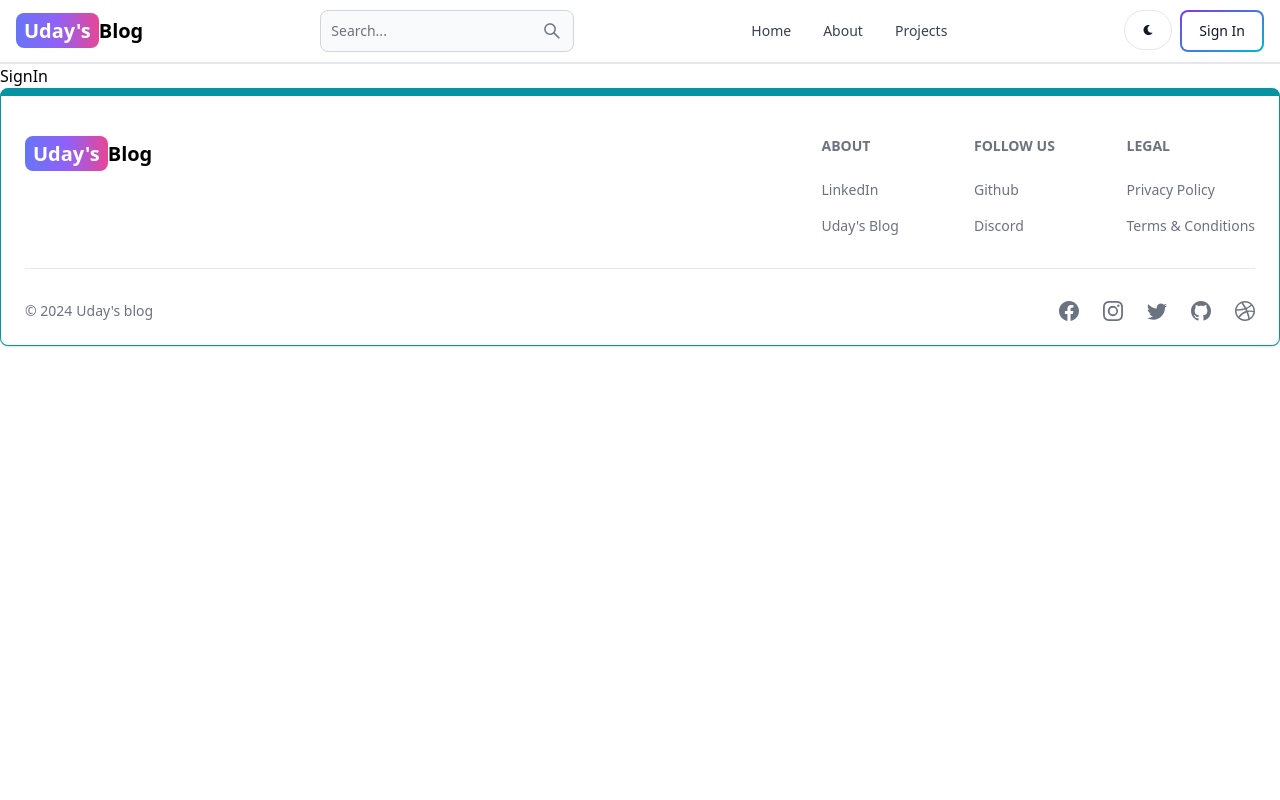
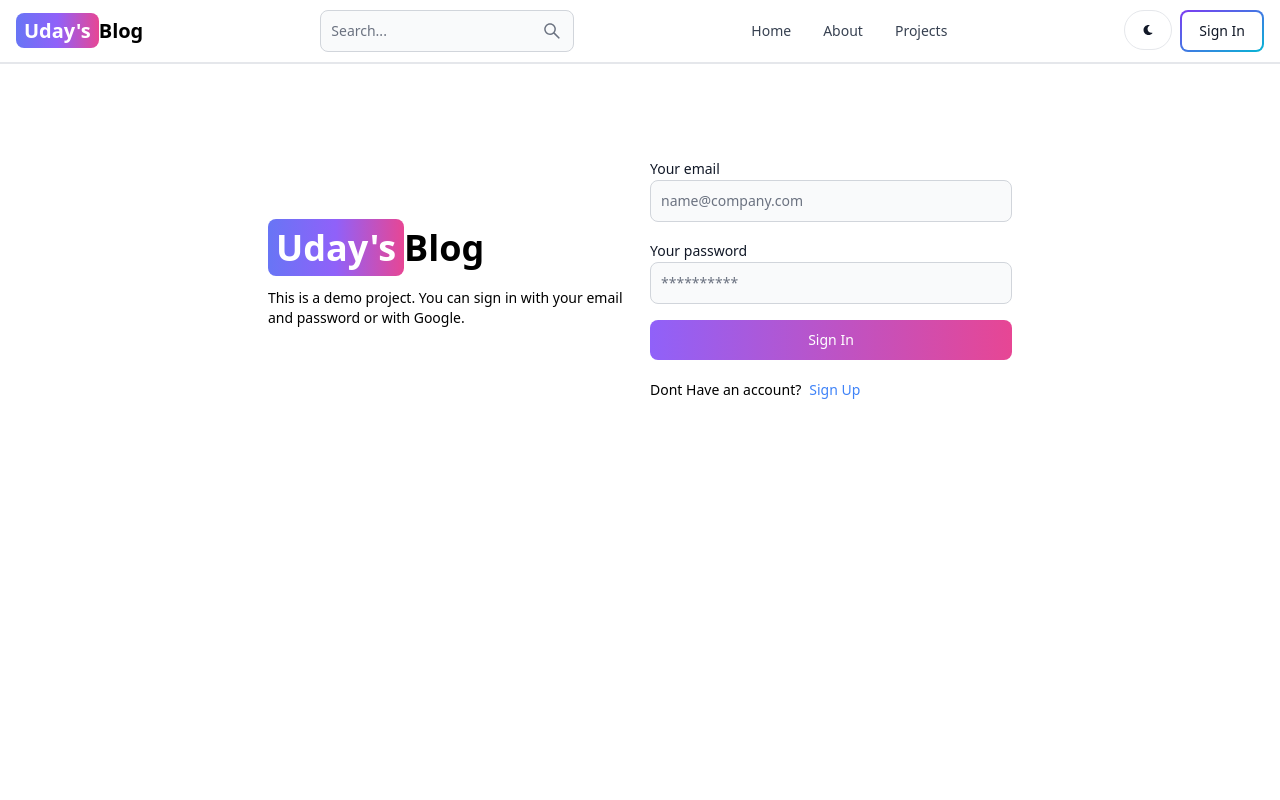
Before and after one commit to sharmaUday0903/mern-blog, a React (Vite) app in the folder client/: page /sign-in in a window 1280 px wide. Shown: the top 800 px of the page. Built offline with nearby package versions, Linux system fonts and the light colour scheme.

Commit message:
sigin-ui

```diff
--- a/client/src/pages/SignIn.jsx
+++ b/client/src/pages/SignIn.jsx
@@ -1,7 +1,107 @@
-import React from 'react'
+import { Alert, Button, Label, Spinner, TextInput } from 'flowbite-react';
+import { useState } from 'react';
+import { Link, useNavigate } from 'react-router-dom';
 
 export default function SignIn() {
+  const [formData, setFormData] = useState({});
+  const [errorMessage, setErrorMessage] = useState(null);
+  const [loading, setLoading] = useState(false);
+  const navigate = useNavigate();
+  const handleChange = (e) => {
+    setFormData({ ...formData, [e.target.id]: e.target.value.trim() });
+  };
+  const handleSubmit = async (e) => {
+    e.preventDefault();
+    if (!formData.email || !formData.password) {
+      return setErrorMessage('Please fill out all fields.');
+    }
+    try {
+      setLoading(true);
+      setErrorMessage(null);
+      const res = await fetch('/api/auth/signin', {
+        method: 'POST',
+        headers: { 'Content-Type': 'application/json' },
+        body: JSON.stringify(formData),
+      });
+      const data = await res.json();
+      if (data.success === false) {
+        return setErrorMessage(data.message);
+      }
+      setLoading(false);
+      if (res.ok) {
+        navigate('/');
+      }
+    } catch (error) {
+      setErrorMessage(error.message);
+      setLoading(false);
+    }
+  };
   return (
-    <div>SignIn</div>
-  )
+    <div className='min-h-screen mt-20'>
+      <div className='flex p-3 max-w-3xl mx-auto flex-col md:flex-row md:items-center gap-5'>
+        {/* left */}
+        <div className='flex-1'>
+          <Link to='/' className='font-bold dark:text-white text-4xl'>
+            <span className='px-2 py-1 bg-gradient-to-r from-indigo-500 via-purple-500 to-pink-500 rounded-lg text-white'>
+              Uday's
+            </span>
+            Blog
+          </Link>
+          <p className='text-sm mt-5'>
+            This is a demo project. You can sign in with your email and password
+            or with Google.
+          </p>
+        </div>
+        {/* right */}
+
+        <div className='flex-1'>
+          <form className='flex flex-col gap-4' onSubmit={handleSubmit}>
+            <div>
+              <Label value='Your email' />
+              <TextInput
+                type='email'
+                placeholder='name@company.com'
+                id='email'
+                onChange={handleChange}
+              />
+            </div>
+            <div>
+              <Label value='Your password' />
+              <TextInput
+                type='password'
+                placeholder='**********'
+                id='password'
+                onChange={handleChange}
+              />
+            </div>
+            <Button
+              gradientDuoTone='purpleToPink'
+              type='submit'
+              disabled={loading}
+            >
+              {loading ? (
+                <>
+                  <Spinner size='sm' />
+                  <span className='pl-3'>Loading...</span>
+                </>
+              ) : (
+                'Sign In'
+              )}
+            </Button>
+          </form>
+          <div className='flex gap-2 text-sm mt-5'>
+            <span>Dont Have an account?</span>
+            <Link to='/sign-up' className='text-blue-500'>
+              Sign Up
+            </Link>
+          </div>
+          {errorMessage && (
+            <Alert className='mt-5' color='failure'>
+              {errorMessage}
+            </Alert>
+          )}
+        </div>
+      </div>
+    </div>
+  );
 }
```
